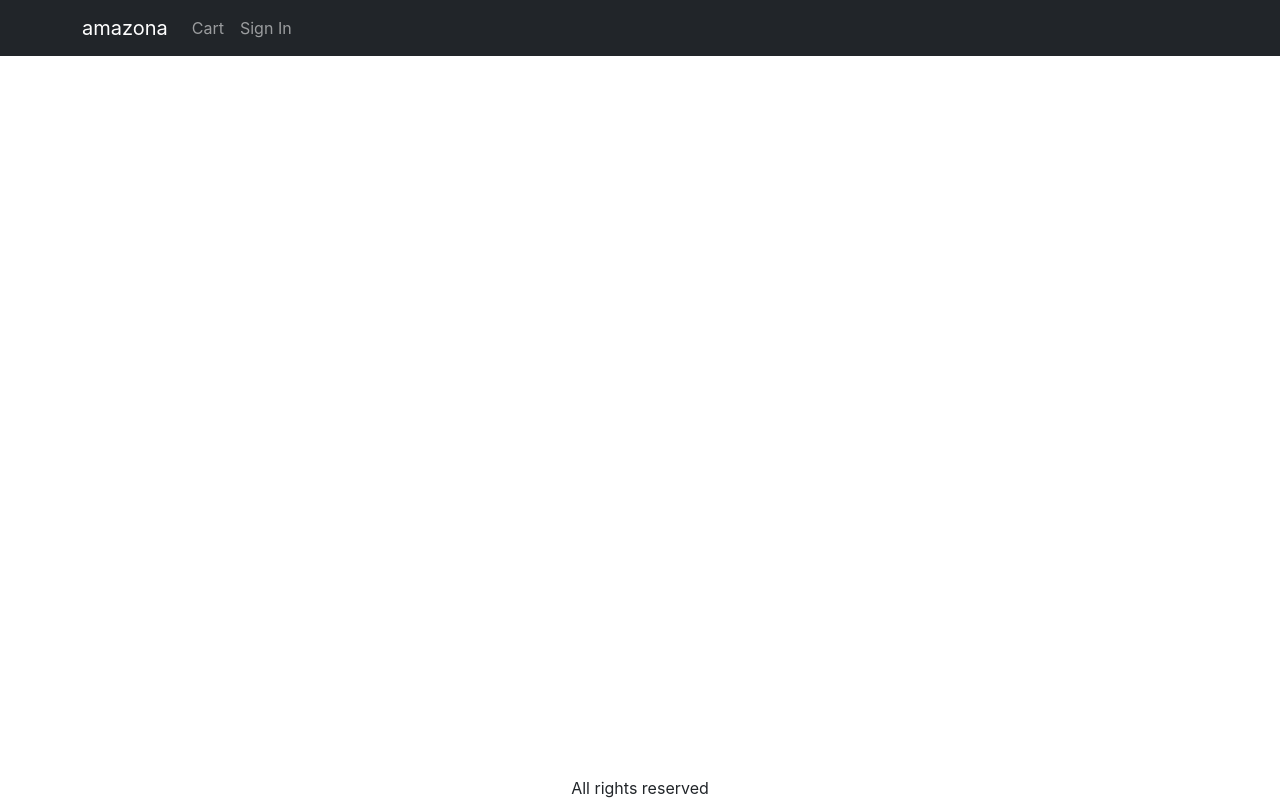
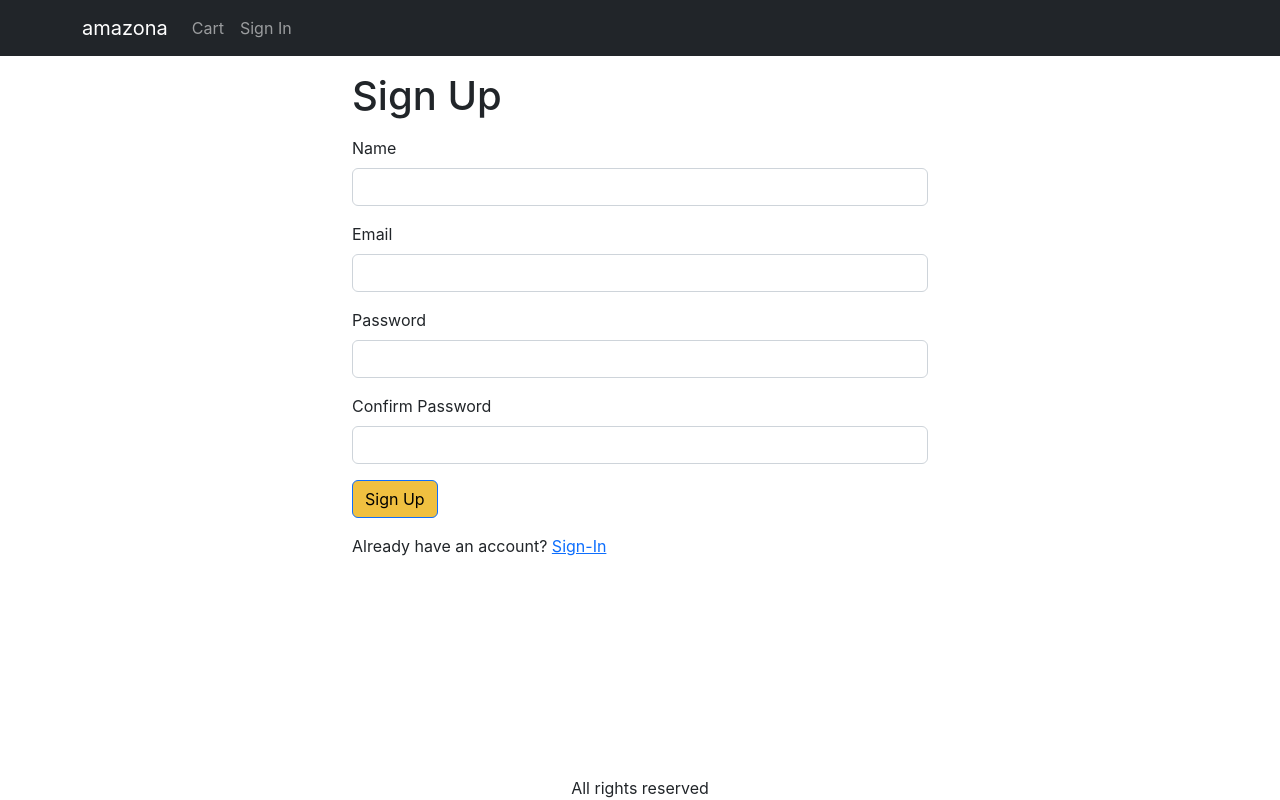
Before and after one commit to woooosung/MERN_project-ecommerce, a React (Create React App) app in the folder frontend/: page /signup in a window 1280 px wide. Built offline with nearby package versions, Linux system fonts and the light colour scheme.

Commit message:
Create sign-up screen

```diff
--- a/frontend/src/App.js
+++ b/frontend/src/App.js
@@ -14,6 +14,7 @@
 import CartScreen from './screens/CartScreen';
 import SigninScreen from './screens/SigninScreen';
 import ShippingAddressScreen from './screens/ShippingAddressScreen';
+import SignupScreen from './screens/SignupScreen';
 
 function App() {
   const {state, dispatch : ctxDispatch } = useContext(Store);
@@ -78,6 +79,7 @@
               <Route path="/" element={<HomeScreen/>} />
               <Route path="/signin" element={<SigninScreen/>} />
               <Route path="/shipping" element={<ShippingAddressScreen/>} />
+              <Route path="/signup" element={<SignupScreen/>} />
             </Routes>
           </Container>
         </main>
--- /dev/null
+++ b/frontend/src/screens/SignupScreen.js
@@ -0,0 +1,84 @@
+import Container from "react-bootstrap/esm/Container";
+import { Helmet } from "react-helmet-async";
+import Form from 'react-bootstrap/Form';
+import { Link, useLocation, useNavigate } from "react-router-dom";
+import Button from "react-bootstrap/esm/Button";
+import Axios from "axios";
+import { useState, useContext, useEffect } from 'react';
+import { Store } from '../Store.js';
+import { toast } from "react-toastify";
+
+export default function SignupScreen() {
+    const navigate = useNavigate();
+    const { search } = useLocation();
+    const redirectInURL = new URLSearchParams(search).get('redirect');
+    const redirect = redirectInURL ? redirectInURL : '/';
+
+    const [name, setName] = useState('');
+    const [email, setEmail] = useState('');
+    const [password, setPassword] = useState('');
+    const [confirmPassword, setconfirmPassword] = useState('');
+
+    const { state, dispatch: ctxDispatch } = useContext(Store);
+    const { userInfo } = state;
+
+    const submitHandler = async (e) => {
+        e.preventDefault();
+        if (password !== confirmPassword) {
+            toast.error('Passwords do not match');
+            return;
+        }
+        try {
+            const { data } = await Axios.post('/api/users/signup', {
+                name,
+                email,
+                password,
+            });
+            ctxDispatch({ type: 'USER_SIGNIN', payload : data })
+            localStorage.setItem('userInfo', JSON.stringify(data))
+            navigate(redirect || '/');
+        } catch (err) {
+            toast.error('Invalid email or password');
+        }
+    }
+
+    useEffect(() => {
+        if (userInfo) {
+            navigate(redirect);
+        }
+    }, [navigate, redirect, userInfo]);
+
+    return (
+        <Container className="small-container">
+            <Helmet>
+                <title>Sign Up</title>
+            </Helmet>
+            <h1 className="my-3">Sign Up</h1>
+            <Form onSubmit={submitHandler}>
+                <Form.Group className="mb-3" controlId="name">
+                    <Form.Label>Name</Form.Label>
+                    <Form.Control type="name" required onChange={(e) => setName(e.target.value)}/>
+                </Form.Group>
+                <Form.Group className="mb-3" controlId="email">
+                    <Form.Label>Email</Form.Label>
+                    <Form.Control type="email" required onChange={(e) => setEmail(e.target.value)}/>
+                </Form.Group>
+                <Form.Group className="mb-3" controlId="password">
+                    <Form.Label>Password</Form.Label>
+                    <Form.Control type="password" required onChange={(e) => setPassword(e.target.value)}/>
+                </Form.Group>
+                <Form.Group className="mb-3" controlId="confirmPassword">
+                    <Form.Label>Confirm Password</Form.Label>
+                    <Form.Control type="password" required onChange={(e) => setconfirmPassword(e.target.value)}/>
+                </Form.Group>
+                <div className="mb-3">
+                    <Button type="submit">Sign Up</Button>
+                </div>
+                <div className="mb-3">
+                    Already have an account?{' '}
+                    <Link to={`/signin?redirect=${redirect}`}>Sign-In</Link>
+                </div>
+            </Form>
+        </Container>
+    )
+}
```
Also changed, not shown: 1 other file (tests, documents, lock files or other folders).
